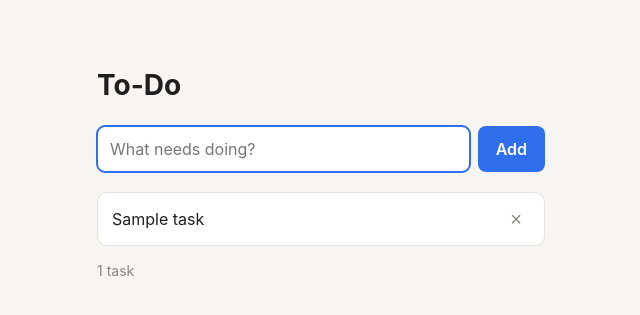
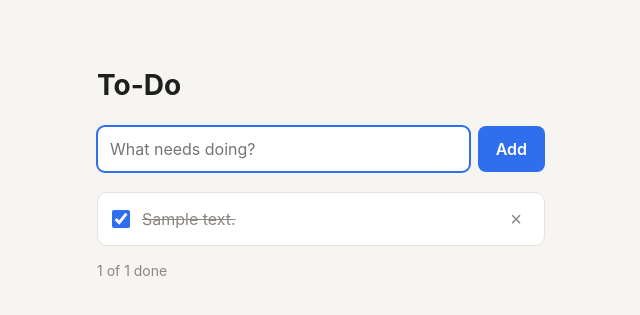
Before and after one commit to Towmbrown95/todo-app, a Flask app: template templates/index.html in a window 1280 px wide. Shown: the top 315 px of the page, without its empty margins (319-959 px from the left). Run offline with Flask 3, Linux system fonts and the light colour scheme; the template is opened without the code that fills it: most values are stand-ins (such as "Sample title", 1, 10 or a date in 2020).

Commit message:
Add checkboxes to mark tasks done
- Tasks are now stored as {"text", "done"}; old string lists are upgraded on load
- Web: checkbox per task, done tasks struck through, "X of Y done" counter
- CLI: shows [ ]/[x] and adds "Mark done/undone" (Quit moves to 5)

Co-Authored-By: Claude Opus 5.5 <noreply@anthropic.com>

```diff
--- a/static/style.css
+++ b/static/style.css
@@ -91,7 +91,30 @@ li {
 
 li + li { border-top: 1px solid var(--border); }
 
+.toggle { flex: 1; min-width: 0; }
+
+.toggle label {
+  display: flex;
+  align-items: center;
+  gap: 12px;
+  cursor: pointer;
+}
+
+.toggle input {
+  width: 18px;
+  height: 18px;
+  flex-shrink: 0;
+  margin: 0;
+  accent-color: var(--accent);
+  cursor: pointer;
+}
+
 li span { overflow-wrap: anywhere; }
+
+li.done span {
+  color: var(--muted);
+  text-decoration: line-through;
+}
 
 .remove {
   width: 28px;
--- a/storage.py
+++ b/storage.py
@@ -8,10 +8,12 @@ def load_tasks():
     if not TASKS_FILE.exists():
         return []
     try:
-        return json.loads(TASKS_FILE.read_text())
+        tasks = json.loads(TASKS_FILE.read_text())
     except json.JSONDecodeError:
         print("Warning: tasks.json is corrupted, starting with an empty list.")
         return []
+    # Older files stored plain strings; upgrade them to task dicts.
+    return [{"text": t, "done": False} if isinstance(t, str) else t for t in tasks]
 
 
 def save_tasks(tasks):
--- a/templates/index.html
+++ b/templates/index.html
@@ -18,15 +18,21 @@
     {% if tasks %}
       <ul>
         {% for task in tasks %}
-          <li>
-            <span>{{ task }}</span>
+          <li class="{{ 'done' if task.done }}">
+            <form class="toggle" action="{{ url_for('toggle', index=loop.index0) }}" method="post">
+              <label>
+                <input type="checkbox" onchange="this.form.submit()" {{ 'checked' if task.done }}>
+                <span>{{ task.text }}</span>
+              </label>
+            </form>
             <form action="{{ url_for('remove', index=loop.index0) }}" method="post">
-              <button class="remove" type="submit" aria-label="Remove {{ task }}">&times;</button>
+              <button class="remove" type="submit" aria-label="Remove {{ task.text }}">&times;</button>
             </form>
           </li>
         {% endfor %}
       </ul>
-      <p class="count">{{ tasks|length }} task{{ '' if tasks|length == 1 else 's' }}</p>
+      {% set done_count = tasks|selectattr('done')|list|length %}
+      <p class="count">{{ done_count }} of {{ tasks|length }} done</p>
     {% else %}
       <p class="empty">No tasks yet. Add one above.</p>
     {% endif %}
--- a/web.py
+++ b/web.py
@@ -12,10 +12,19 @@ def index():
 
 @app.route("/add", methods=["POST"])
 def add():
-    task = request.form.get("task", "").strip()
-    if task:
+    text = request.form.get("task", "").strip()
+    if text:
         tasks = load_tasks()
-        tasks.append(task)
+        tasks.append({"text": text, "done": False})
+        save_tasks(tasks)
+    return redirect(url_for("index"))
+
+
+@app.route("/toggle/<int:index>", methods=["POST"])
+def toggle(index):
+    tasks = load_tasks()
+    if 0 <= index < len(tasks):
+        tasks[index]["done"] = not tasks[index]["done"]
         save_tasks(tasks)
     return redirect(url_for("index"))
 
```
Also changed, not shown: app.py (+25 -12 lines).
